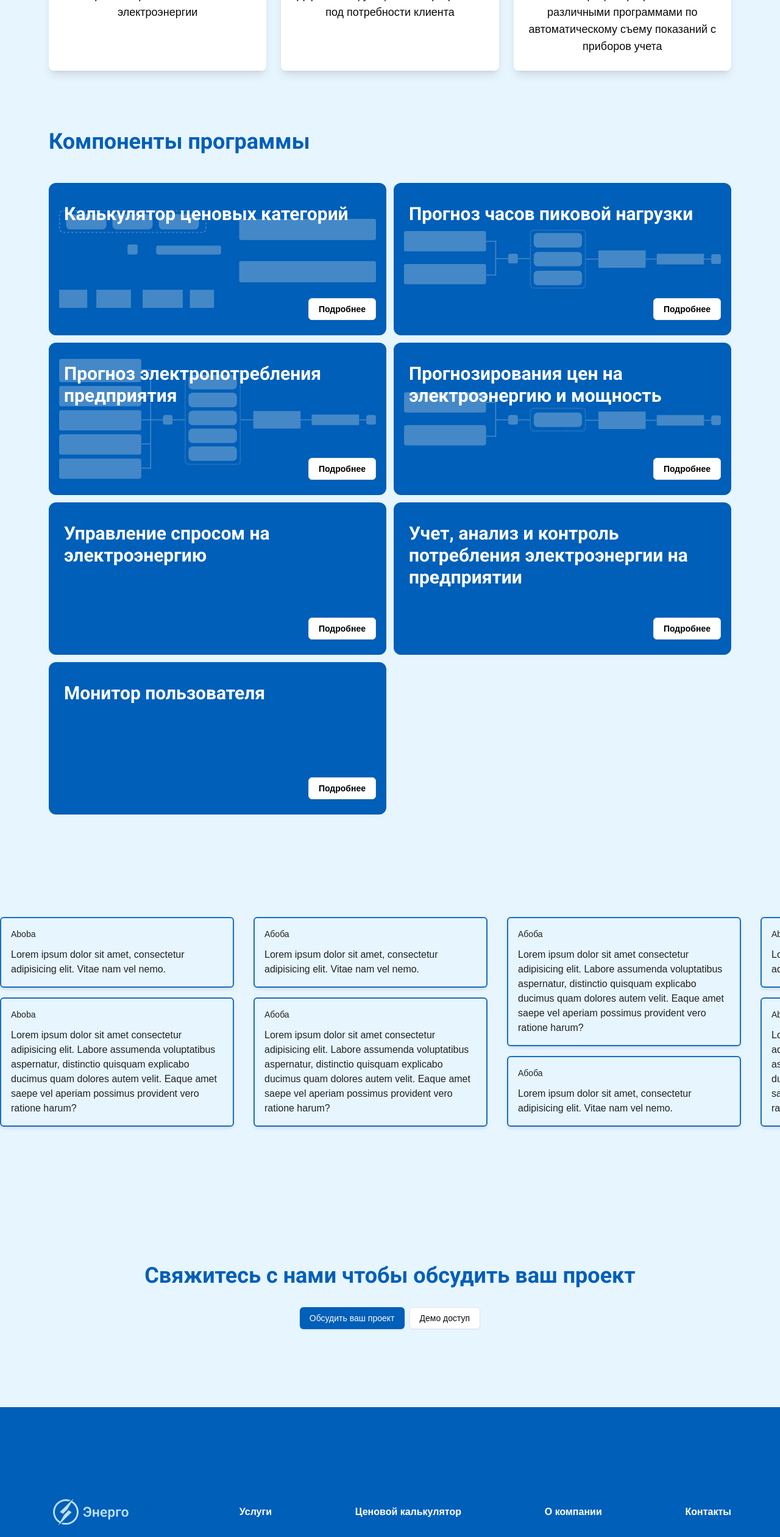
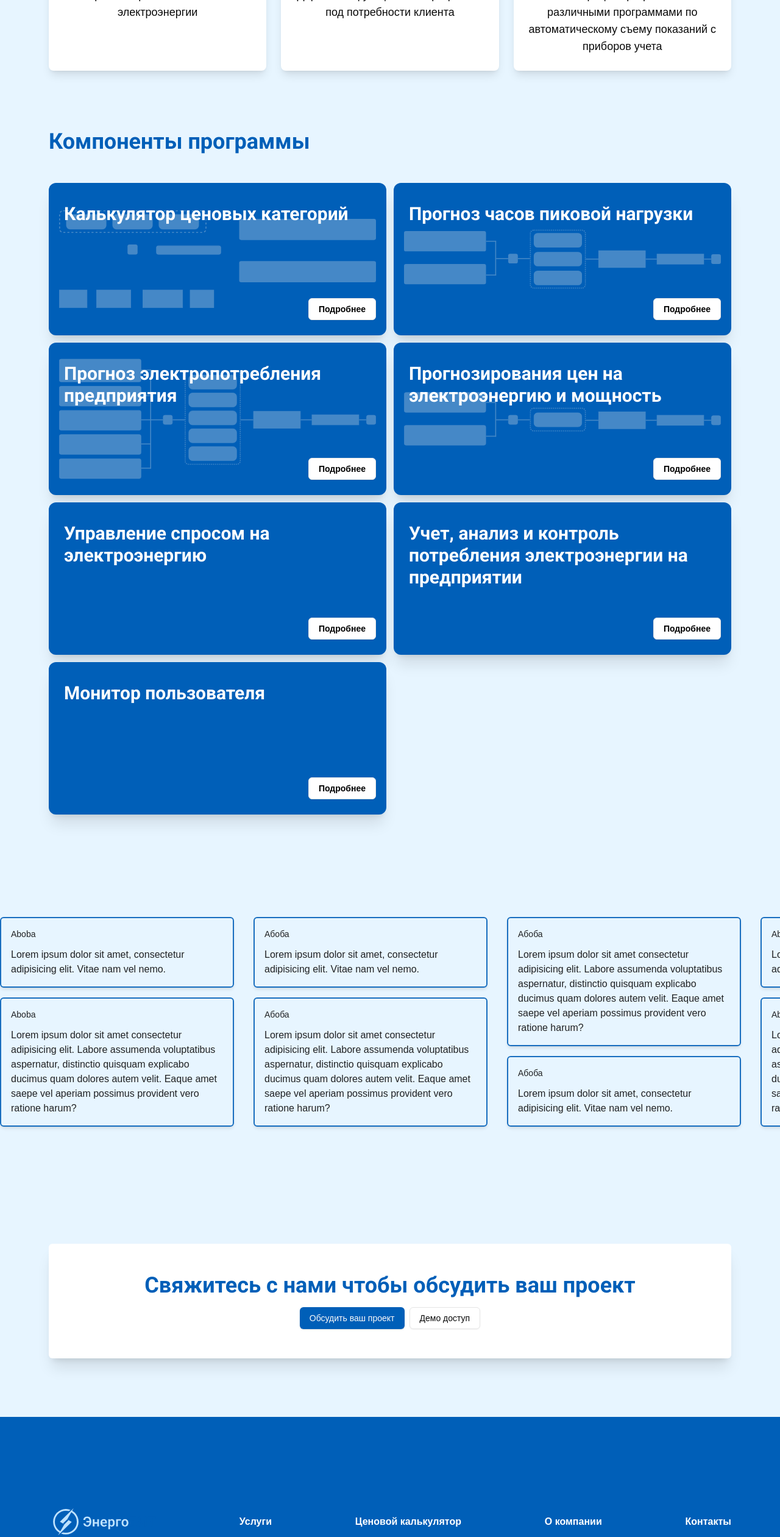
Before and after one commit to Markito97/test-vercel, a Next.js app: page / in a window 1280 px wide. Shown: the part 1534-4055 px from the top of the page at 61% size. Built offline with nearby package versions, Linux system fonts and the light colour scheme.

Commit message:
--wip add links

```diff
--- a/app/layout.tsx
+++ b/app/layout.tsx
@@ -3,6 +3,7 @@ import { Geist, Geist_Mono } from "next/font/google";
 import "./globals.css";
 import { Header } from "@/components/ui/header";
 import { Footer } from "@/components/ui/footer";
+import { ContactUs } from "@/components/ui/contact-us";
 
 const geistSans = Geist({
   variable: "--font-geist-sans",
@@ -29,9 +30,10 @@ export default function RootLayout({
       <body
         className={`${geistSans.variable} ${geistMono.variable} antialiased`}
       >
-        <Header/>
+        <Header />
         {children}
-        <Footer/>
+        <ContactUs />
+        <Footer />
       </body>
     </html>
   );
--- a/app/page.tsx
+++ b/app/page.tsx
@@ -5,7 +5,6 @@ import { HeroMarquee } from "@/components/ui/hero-marquee";
 import { PossibilitiesList } from "@/components/ui/possibilities-list";
 import { WhatYouGetList } from "@/components/ui/what-you-get-list";
 import { ReviewsList } from "@/components/ui/reviews-list";
-import { ContactUs } from "@/components/ui/contact-us";
 
 
 const comicNeue = Comic_Neue({
@@ -59,7 +58,6 @@ export default function Home() {
         <WhatYouGetList />
         <PossibilitiesList />
         <ReviewsList />
-        <ContactUs />
       </main>
     </div>
   );
--- a/components/ui/contact-us.tsx
+++ b/components/ui/contact-us.tsx
@@ -7,8 +7,9 @@ const roboto = Roboto({
 })
 
 export const ContactUs = () => {
-    return <div className="grid grid-cols-12 items-center gap-4 border-t py-32 text-center px-16 border-none">
-        <div className="col-span-12">
+    return <div className="sm:py-18 container relative mx-auto px-6 py-16 md:py-24 lg:px-16 lg:py-24 xl:px-20 pt-8 pb-10 md:pt-16 overflow-hidden">
+        <div className="py-12 bg-white rounded-md shadow-xl">
+            <div className="col-span-12 text-center">
                 <h2 className={`${roboto.className} text-3xl font-bold text-brand lg:text-4xl`}>
                     Свяжитесь с нами чтобы обсудить ваш проект
                 </h2>
@@ -22,4 +23,5 @@ export const ContactUs = () => {
                 </Button>
             </div>
         </div>
+    </div>
 }
--- a/components/ui/possibilities-block.tsx
+++ b/components/ui/possibilities-block.tsx
@@ -1,42 +1,50 @@
-import { Roboto } from "next/font/google"
-import { ReactNode } from "react"
-import { Button } from "./button"
+import { Roboto } from "next/font/google";
+import { ReactNode } from "react";
+import { Button } from "./button";
 
 const roboto = Roboto({
-  weight: ['400', '500', '700'],
-  subsets: ['cyrillic']
-})
-
+  weight: ["400", "500", "700"],
+  subsets: ["cyrillic"],
+});
 
 interface PossibilitiesBlockProps {
-  title: string
-  icon: ReactNode
+  title: string;
+  icon: ReactNode;
+  href: string
 }
 
 export const PossibilitiesBlock = ({
-    title,
-    icon,
-  }: PossibilitiesBlockProps) => {
-    return <a className="cursor-pointer text-white group relative w-full sm:h-[250px] flex flex-col gap-5 lg:flex-row focus:outline-none focus:border-none focus:ring-brand focus:ring-2 focus:rounded-xl col-span-6 md:col-span-12 xl:col-span-6">
-      <div className="group/panel rounded-lg md:rounded-xl p-px bg-brand from-border to-border/50 dark:to-surface-100 transition-all hover:shadow-md flex items-center justify-center relative w-full h-full">
-        <div className="z-10 rounded-[7px] md:rounded-[11px] relative overflow-hidden flex-1 flex flex-row sm:flex-col gap-4 items-start sm:items-center lg:items-start justify-between bg-surface-75 w-full h-full text-foreground-lighter [&_strong]:!font-normal [&_strong]:!text-foreground p-4 sm:py-6">
+  title,
+  icon,
+  href
+}: PossibilitiesBlockProps) => {
+  return (
+    <a
+      href={href}
+      className="cursor-svg-zap text-white group relative w-full sm:h-[250px] flex flex-col gap-5 lg:flex-row focus:outline-none focus:border-none focus:ring-brand focus:ring-2 focus:rounded-xl col-span-6 md:col-span-12 xl:col-span-6"
+    >
+      <div className="group/panel rounded-lg md:rounded-xl p-px bg-brand from-border to-border/50 dark:to-surface-100 transition-all shadow-xl hover:bg-gradient-to-br hover:from-brand/80 hover:to-surface-200 flex items-center justify-center relative w-full h-full">
+        <div className="z-10 rounded-[7px] md:rounded-[11px] relative overflow-hidden flex-1 flex flex-row sm:flex-col gap-4 items-start sm:items-center lg:items-start justify-between bg-surface-75 w-full h-full text-foreground-lighter [&_strong]:!font-normal [&_strong]:!text-foreground p-4 sm:py-6 transition-colors group-hover:bg-surface-100">
           <div className="relative z-10 h-full w-full mx-auto gap-2 sm:gap-4 flex flex-col items-start sm:items-center text-left sm:text-center md:ml-2 md:mt-2 lg:pl-0 md:justify-start md:text-left md:items-start">
             <div className="flex items-center gap-2 text-foreground">
-              <h3 className={`${roboto.className} text-3xl font-bold text-white`}>{title}</h3>
+              <h3 className={`${roboto.className} text-3xl font-bold text-white`}>
+                {title}
+              </h3>
             </div>
           </div>
           <figure className="absolute inset-0 z-0 hidden sm:block">
-            <span className="px-4 absolute opacity-30 w-full h-full md:aspect-square flex items-end md:items-center justify-center md:justify-end right-0 left-0 xl:-right-12 2xl:right-0 top-12 md:top-0 md:bottom-0 my-auto">
+            <span className="px-4 absolute opacity-30 w-full h-full md:aspect-square flex items-end md:items-center justify-center md:justify-end right-0 left-0 xl:-right-12 2xl:right-0 top-12 md:top-0 md:bottom-0 my-auto transition-opacity group-hover:opacity-70">
               {icon}
             </span>
           </figure>
           <div className="absolute z-10 inset-0 w-full h-full pointer-events-none opacity-20"></div>
-          <div className='w-full flex justify-end'>
-          <Button variant='outline' className='text-black font-bold cursor-pointer'>
-            Подробнее
-          </Button>
+          <div className="w-full flex justify-end">
+            <Button variant="outline" className="text-black font-bold cursor-pointer">
+              Подробнее
+            </Button>
           </div>
         </div>
       </div>
     </a>
-  }
+  );
+};
--- a/components/ui/possibilities-list.tsx
+++ b/components/ui/possibilities-list.tsx
@@ -23,40 +23,40 @@ export const PossibilitiesList = () => {
         <div className="grid grid-cols-1 gap-4 sm:grid-cols-2 md:gap-4 xl:gap-3 2xl:gap-6 md:grid-cols-12">
             <PossibilitiesBlock
                 title='Калькулятор ценовых категорий'
-                icon={<PriceCalculatorIcon />} />
+                icon={<PriceCalculatorIcon />}
+                href="/price-calculator"
+                />
+
             <PossibilitiesBlock
                 title='Прогноз часов пиковой нагрузки'
                 icon={<ForecastIcon />}
+                href="/forecast-peak-hours"
             />
             <PossibilitiesBlock
                 title='Прогноз электропотребления предприятия'
                 icon={<ForecastEnergyIcon />}
+                href="/forecast-enterprise"
             />
             <PossibilitiesBlock
                 title='Прогнозирования цен на электроэнергию и мощность'
                 icon={<ForecastPriceIcon />}
+                href="/forecast-prices"
             />
             <PossibilitiesBlock
                 title='Управление спросом на электроэнергию'
                 icon={<></>}
+                href="/electricity-management"
             />
             <PossibilitiesBlock
                 title="Учет, анализ и контроль потребления электроэнергии на предприятии"
                 icon={<></>}
+                href="/control-electricity"
             />
             <PossibilitiesBlock
                 title="Монитор пользователя"
                 icon={<></>}
+                href="/user-monitor"
             />
-            {/* <PossibilitiesBlock
-                title="Выработка рекомендации для сокращения расходов на э/энергию"
-                icon={<></>}
-            />
-            <PossibilitiesBlock
-                title="Моделирование электропотребления"
-                icon={<ConsumptionModificationIcon />}
-            />
-            */}
         </div>
     </section>
 }
--- a/tailwind.config.ts
+++ b/tailwind.config.ts
@@ -52,6 +52,9 @@ export default {
 					'100%': { 'clip-path': 'inset(0 100% 0 0)' },
 				},
 			},
+			cursor: {
+				'svg-zap': 'url("/zap.svg") 16 16, auto'
+			},
 			colors: {
 				'brand': '#005FB8',
 				'second-brand': '#e7f5ff',
```
Also changed, not shown: components/icons/price-calculator-icon.tsx (+61 -20 lines), public/zap.svg (added). Lines whose indentation alone changed are shown as unchanged.
